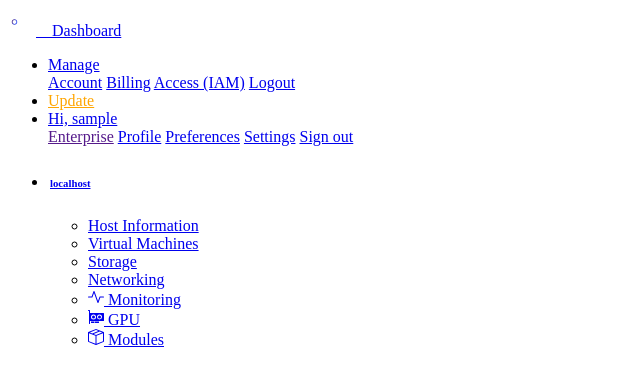
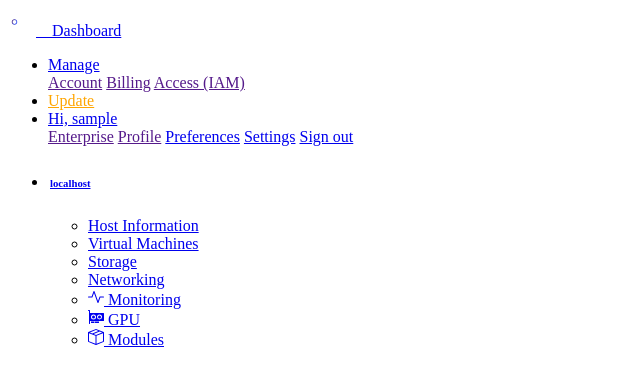
Before and after one commit to Chatnaut/Arclight, a PHP site: page /pages/navbar.php in a window 1280 px wide. Shown: the top 386 px of the page, without its empty margins (0-640 px from the left). Run offline with PHP 8.4, Linux system fonts and the light colour scheme; the visitor is signed in with stand-in values (Sample User, id 1); a stand-in replaces the project's code that opens the database connection.

Commit message:
Updated readme, changelog, navbar items

```diff
--- a/pages/navbar.php
+++ b/pages/navbar.php
@@ -49,10 +49,9 @@
                   Manage<span class="caret"></span>
                 </a>
                 <div class="dropdown-menu position-absolute dropdown-menu-right" aria-labelledby="navbarDropdown">
-                    <a class="dropdown-item" href="{{ route('logout') }}" >Account</a>
-                    <a class="dropdown-item" href="{{ route('logout') }}" >Billing</a>
-                    <a class="dropdown-item" href="{{ route('logout') }}" >Access (IAM)</a>
-                    <a class="dropdown-item" href="{{ route('logout') }}" >Logout</a>
+                    <a class="dropdown-item" href="">Account</a>
+                    <a class="dropdown-item" href="">Billing</a>
+                    <a class="dropdown-item" href="">Access (IAM)</a>
 
                 </div>
             </li>
@@ -79,10 +78,10 @@
                 Hi, <?php echo $_SESSION['username'];?><span class="caret"></span>
              </a>
              <div class="dropdown-menu position-absolute dropdown-menu-right" aria-labelledby="navbarDropdown">
-                <a class="dropdown-item" href="" ><?php echo $_SESSION['roles']; ?></a>
-                <a class="dropdown-item" href="{{ route('logout') }}" >Profile</a>
-                <a class="dropdown-item" href="../config/preferences.php" >Preferences</a>
-                <a class="dropdown-item" href="../config/settings.php" >Settings</a>
+                <a class="dropdown-item" href=""><?php echo $_SESSION['roles']; ?></a>
+                <a class="dropdown-item" href="">Profile</a>
+                <a class="dropdown-item" href="../config/preferences.php">Preferences</a>
+                <a class="dropdown-item" href="../config/settings.php">Settings</a>
                 <a class="dropdown-item" href="../../index.php?action=logout">Sign out</a>
 
              </div>
```
Also changed, not shown: changelog.php (+9 -53 lines), README.md.
